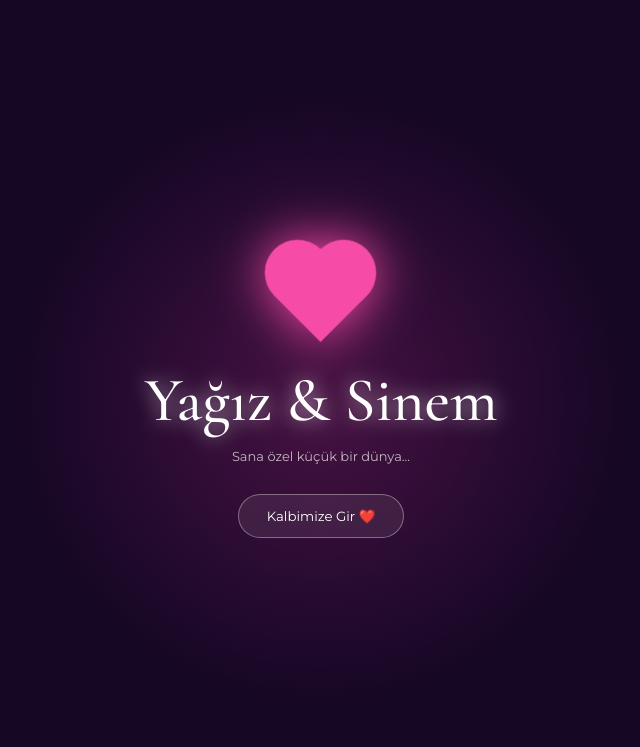
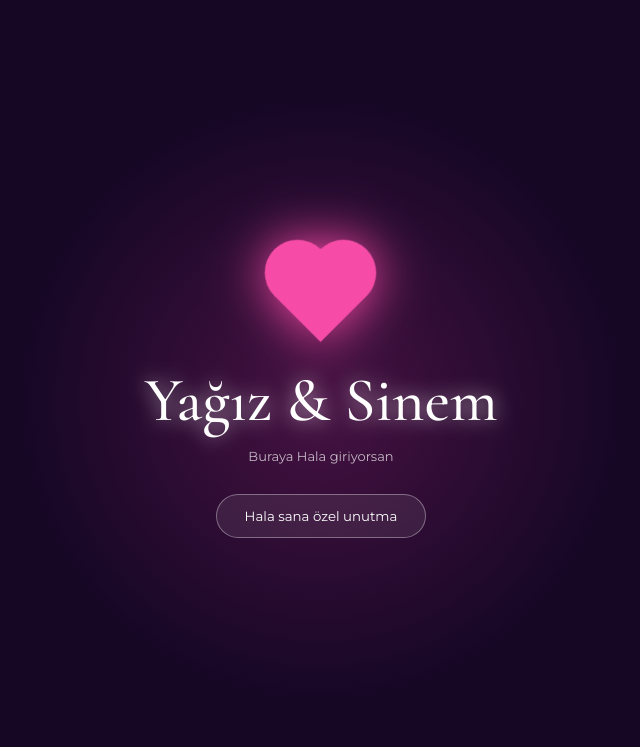
Before and after one commit to byYag1zz/Sinem-, a plain HTML site: page index.html in a window 1280 px wide. Shown: the top 747 px of the page, without its empty margins (319-959 px from the left). Drawn offline with nearby package versions, Linux system fonts and the light colour scheme.

Commit message:
Update index.html

```diff
--- a/index.html
+++ b/index.html
@@ -1008,14 +1008,14 @@ main{
         </div>
 
         <div class="start-subtitle">
-            Sana özel küçük bir dünya...
+            Buraya Hala giriyorsan
         </div>
 
         <button
             class="start-button"
             id="startButton">
 
-            Kalbimize Gir ❤️
+            Hala sana özel unutma
 
         </button>
 
```
